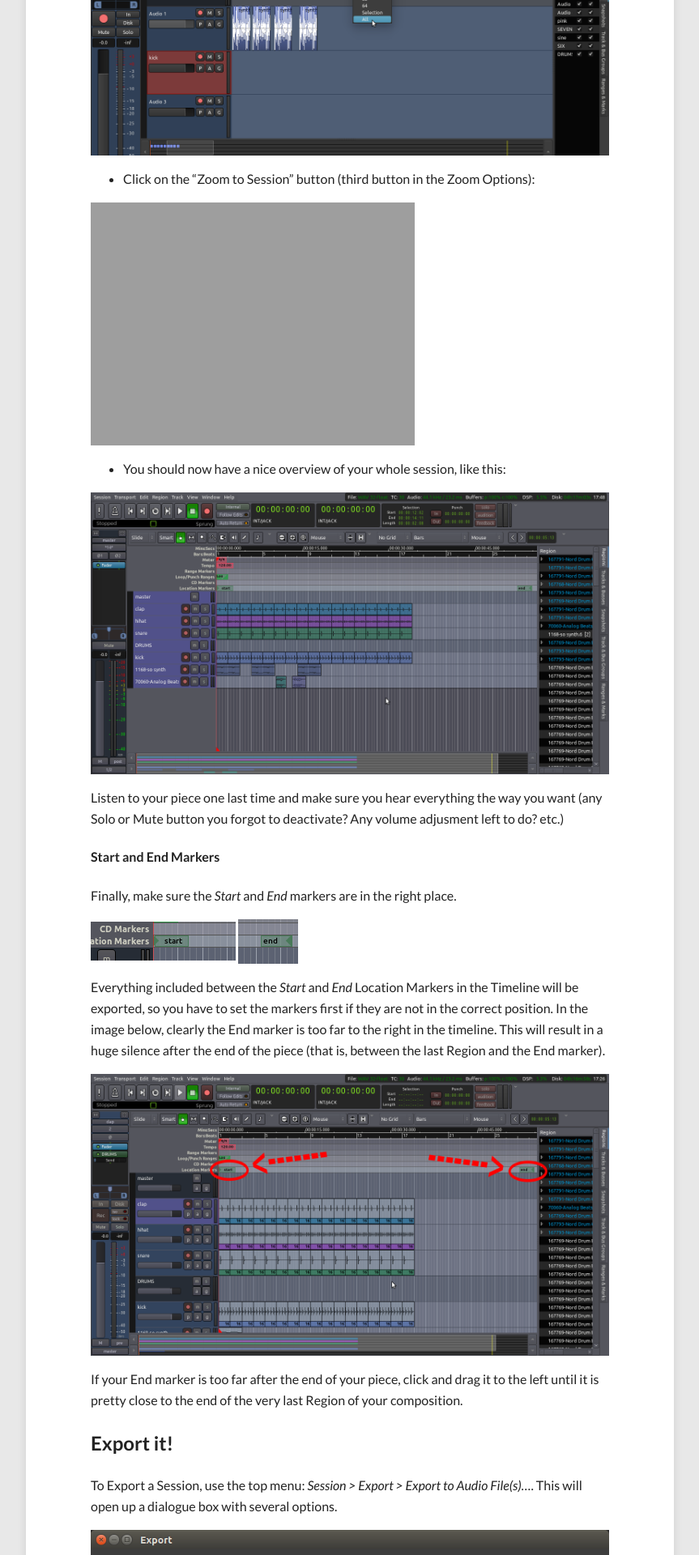
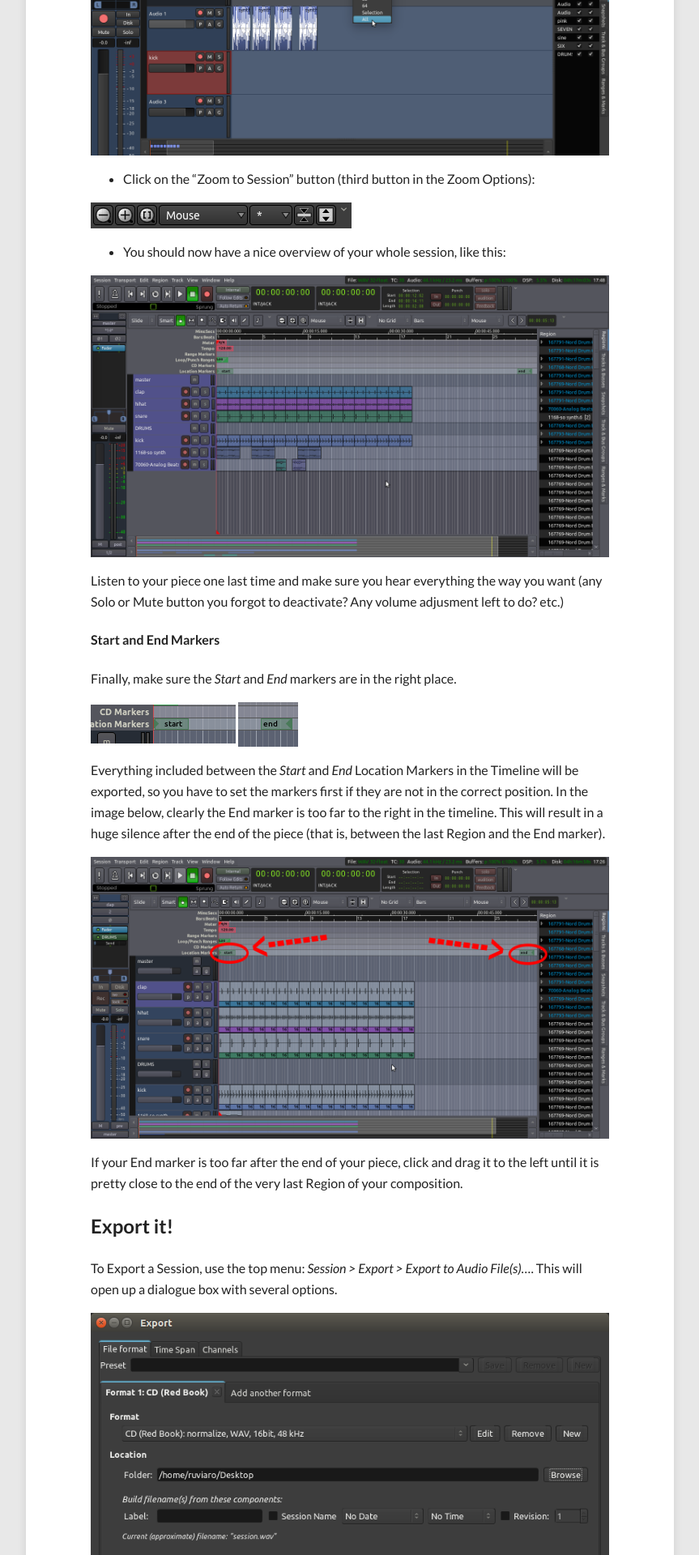
Before and after one commit to brunoruviaro/ardour4-tutorial, a Jekyll site: the page built from _posts/2014-06-30-exporting-a-session.md, in a window 1280 px wide. Shown: the part 1081-3001 px from the top of the page at 81% size, without its empty margins (208-1071 px from the left). Built offline with Jekyll 4.4.1, drawn with Linux system fonts in a browser that asks for light colours; nearby versions of some CDN libraries.

Commit message:
Fix missing png extension

```diff
--- a/_posts/2014-06-30-exporting-a-session.md
+++ b/_posts/2014-06-30-exporting-a-session.md
@@ -28,7 +28,7 @@ At this point it's a good idea to Zoom Out and take a look at your whole session
 
 * Click on the "Zoom to Session" button (third button in the Zoom Options):
 
-![zoom options]({{ site.url }}/images/Ardour4_Zoom_Options)
+![zoom options]({{ site.url }}/images/Ardour4_Zoom_Options.png)
 
 * You should now have a nice overview of your whole session, like this:
 
```
